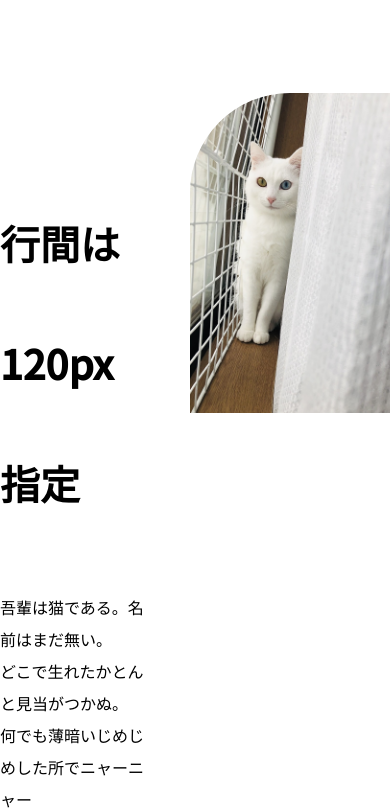
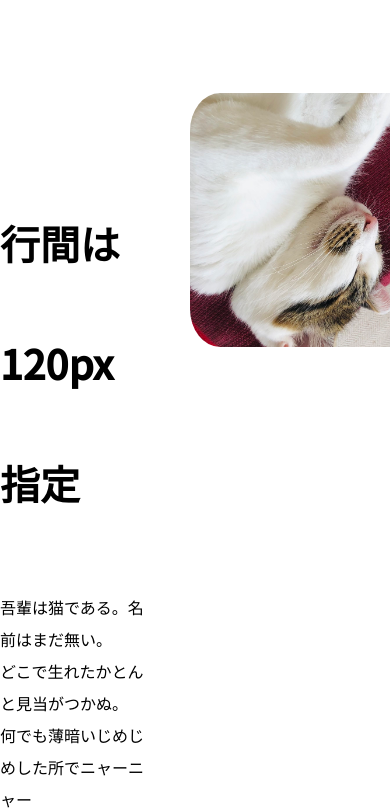
Before and after one commit to gulliver-t-suzuki/renew-test, a Next.js app: page / in a window 390 px wide. Shown: the part 860-1670 px from the top of the page. Built offline with nearby package versions, Linux system fonts and the light colour scheme.

Commit message:
✨ 画像が切れないようにするやつ

```diff
--- a/src/components/layouts/LeftImage.tsx
+++ b/src/components/layouts/LeftImage.tsx
@@ -12,8 +12,6 @@ export default function LeftImage(props: any) {
             style={{
               position: "absolute",
               right: "0",
-              width: "auto",
-              height: "100%",
             }}
           />
         </div>
--- a/src/components/layouts/RightImage.tsx
+++ b/src/components/layouts/RightImage.tsx
@@ -7,14 +7,12 @@ export default function RightImage(props: any) {
       <div className={styles.side_wrapper}>
         <div className={styles.left_text}>{props.text}</div>
         <div className={styles.right_image}>
-          <Image
+          <img
             src={props.url}
             alt="test_image"
-            width={500}
-            height={500}
             style={{
-              width: "120%",
-              height: "auto",
+              position: "absolute",
+              left: "0",
             }}
           />
         </div>
--- a/src/pages/index.tsx
+++ b/src/pages/index.tsx
@@ -47,11 +47,12 @@ export default function Home() {
               </p>
             </div>
           }
-          url="/images/01_top/main-cat2.jpg"
+          url="/images/01_top/main-cat5.jpeg"
           style="under_bg"
         />
         <LeftImage
-          text=<p>
+          text={
+            <p>
               吾輩は猫である。名前はまだ無い。
               <br />
               どこで生れたかとんと見当がつかぬ。
@@ -60,6 +61,7 @@ export default function Home() {
               <br />
               泣いていた事だけは記憶している。
             </p>
+          }
           url="/images/01_top/main-cat4.jpg"
           style="over_bg"
         />
--- a/src/styles/SideOverImage.module.css
+++ b/src/styles/SideOverImage.module.css
@@ -34,8 +34,9 @@
 }
 
 .right_image {
+  position: relative;
   width: 100vw;
-  max-height: 800px;
+  height: 800px;
   margin-right: calc(50% - 50vw);
   overflow: hidden;
   border-radius: 100px 0 0 100px;
@@ -54,3 +55,31 @@
   overflow: hidden;
   border-radius: 0 100px 100px 0;
 }
+
+.left_image img,
+.right_image img {
+  bottom: 0;
+  width: auto;
+  height: 100%;
+}
+
+@media screen and (max-width: 1200px) {
+  .left_image,
+  .right_image {
+    height: 65vw;
+  }
+  .left_image {
+    border-radius: 0 15% 15% 0;
+  }
+  .right_image {
+    border-radius: 15% 0 0 15%;
+  }
+}
+
+@media screen and (min-width: 2680px) {
+  .left_image img,
+  .right_image img {
+    width: 100%;
+    height: auto;
+  }
+}
```
Also changed, not shown: public/images/01_top/main-cat5.jpeg (added), 1 other file (tests, documents, lock files or other folders). Lines whose indentation alone changed are shown as unchanged.
